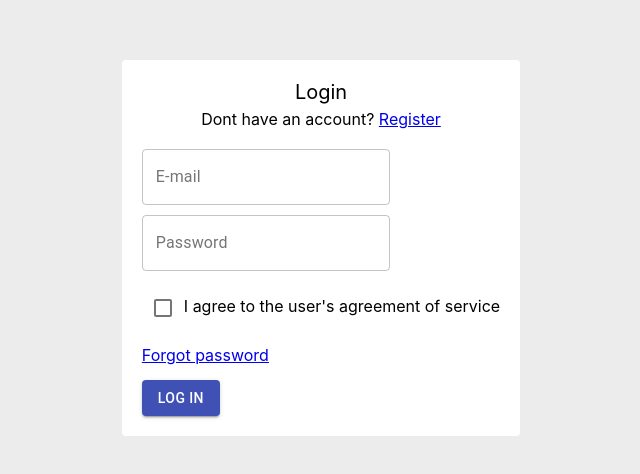
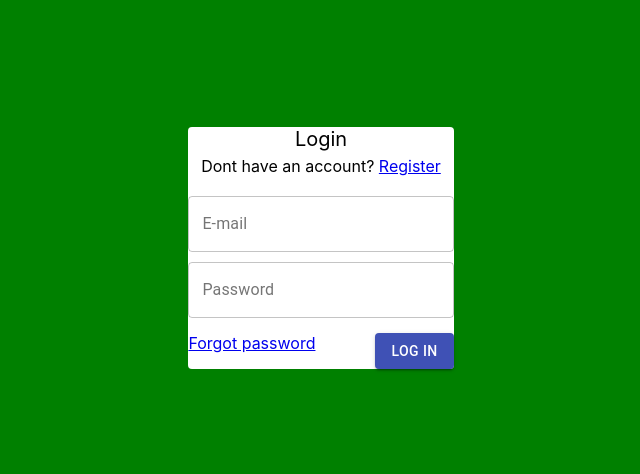
Before and after one commit to mdf-leon/skillchamps-reactjs, a React (Create React App) app: page /login in a window 1280 px wide. Shown: the part 152-626 px from the top of the page, without its empty margins (319-959 px from the left). Built offline with nearby package versions, Linux system fonts and the light colour scheme.

Commit message:
login end

```diff
--- a/src/components/Sidebar/index.tsx
+++ b/src/components/Sidebar/index.tsx
@@ -4,7 +4,7 @@ import { MdFormatIndentIncrease, MdFormatIndentDecrease } from 'react-icons/md';
 import { useHistory } from 'react-router-dom';
 const Sidebar = (props) => {
   const history = useHistory();
-  const [isOpen, setisOpen] = useState<boolean>(true);
+  const [isOpen, setisOpen] = useState<boolean>(false);
   const Icon = isOpen ? MdFormatIndentDecrease : MdFormatIndentIncrease;
 
   function page(text: string, url: string) {
--- a/src/index.js
+++ b/src/index.js
@@ -68,11 +68,6 @@ ReactDOM.render(
           path="/AccountOptions"
           component={AccountOptions}
         />
-        <ProtectedRoute
-          exact
-          path="/AccountOptions"
-          component={AccountOptions}
-        />
         {/* <Route exact path="/portfolio/:id" component={App} />
                 <Route path="/contact" component={App} /> */}
       </Switch>
--- a/src/pages/visitor/Login/index.tsx
+++ b/src/pages/visitor/Login/index.tsx
@@ -1,12 +1,15 @@
 import React, { useState } from 'react';
 // import { Button } from 'components';
 // import { Redirect } from 'react-router-dom'
+
+// eslint-disable-next-line @typescript-eslint/no-unused-vars
 import { TextField, Checkbox, Button } from '@material-ui/core';
+// eslint-disable-next-line @typescript-eslint/no-unused-vars
 import { Center, Card, Row } from './styles';
 
 import { base } from '../../../config/api';
 
-export default function Login(props) {
+export default function Login() {
   const [fData, setFData] = useState({
     email: '',
     password: '',
@@ -50,6 +53,7 @@ export default function Login(props) {
         <form onSubmit={handleSubmit} className="login-form">
           <div style={{ marginBottom: '10px' }}>
             <TextField
+              style={{ width: '100%' }}
               label="E-mail"
               onChange={(e) => setFData({ ...fData, email: e.target.value })}
               // placeholder="Email"
@@ -58,23 +62,27 @@ export default function Login(props) {
           </div>
           <div style={{ marginBottom: '15px' }}>
             <TextField
+              style={{ width: '100%' }}
               label="Password"
               onChange={(e) => setFData({ ...fData, password: e.target.value })}
-              // inputType="password"
+              type="password"
               variant="outlined"
               // placeholder="Password"
             />
           </div>
-          <Row style={{ marginBottom: '15px' }}>
-            <p><Checkbox />I agree to the user's agreement of service</p>
+          {/* <Row style={{ marginBottom: '15px' }}>
+            <p>
+              <Checkbox />I agree to the <a href="/">terms of service</a>
+            </p>
             <span className="mx-2" />
-            <a className="login-form-forgot" href="/">
-              Forgot password
-            </a>
-          </Row>
-          <Button variant="contained" color="primary" type="submit">
-            Log in
-          </Button>
+          </Row> */}
+          <div style={{ display: 'flex', justifyContent: 'space-between', width: '100%' }}>
+            <a href="/"> Forgot password </a>
+            <div style={{ width: '60px'}}/>
+            <Button variant="contained" color="primary" type="submit">
+              Log in
+            </Button>
+          </div>
         </form>
       </Card>
     </Center>
--- a/src/pages/visitor/Login/styles.js
+++ b/src/pages/visitor/Login/styles.js
@@ -4,16 +4,20 @@ export const Center = styled.div`
   display: flex;
   align-items: center;
   justify-content: center;
+  background-color: green;
   margin: auto;
   width: 100%;
   height: 100%;
 `;
 
 export const Card = styled.div`
-  padding: 20px;
   background-color: white;
   border-radius: 4px;
   @media only screen and (max-width: 768px){
+    display: flex;
+    flex-direction: column;
+    align-items: center;
+    justify-content: center;
     width: 100%;
     height: 100%;
   }
```
